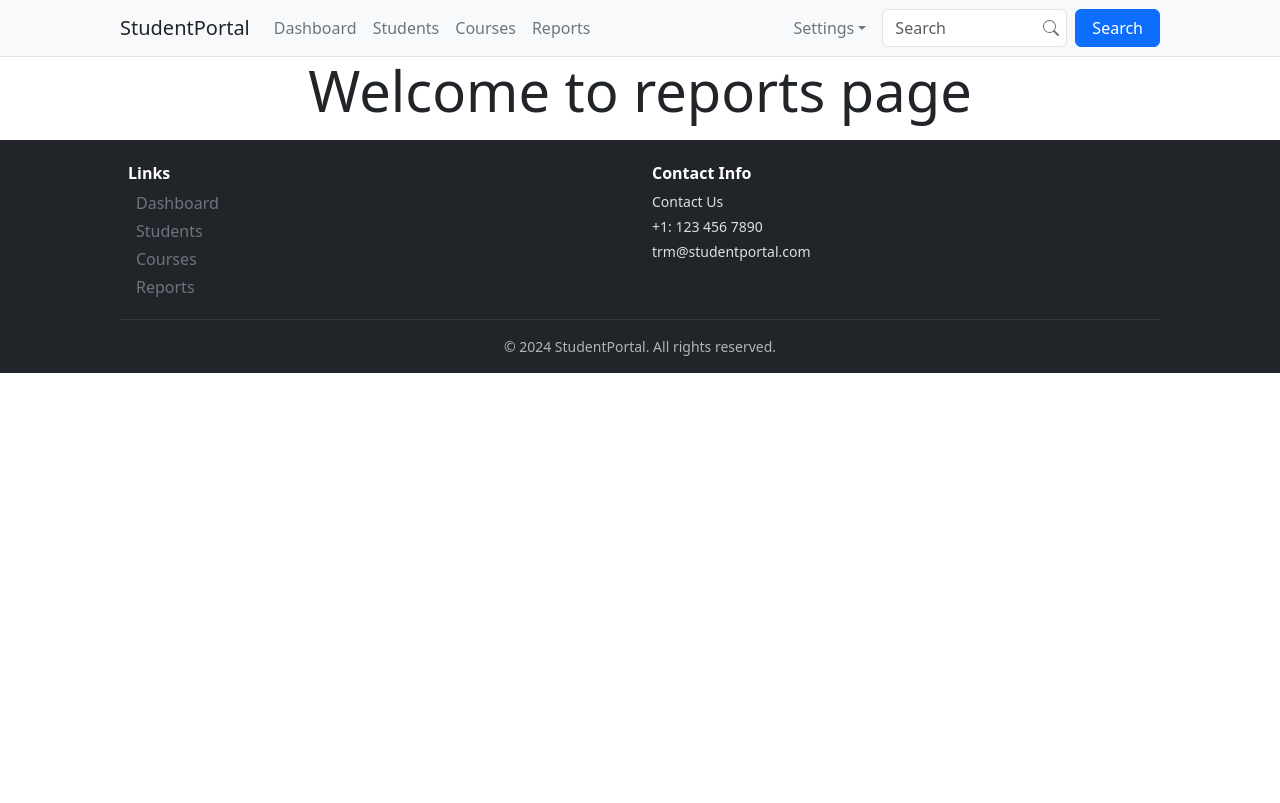
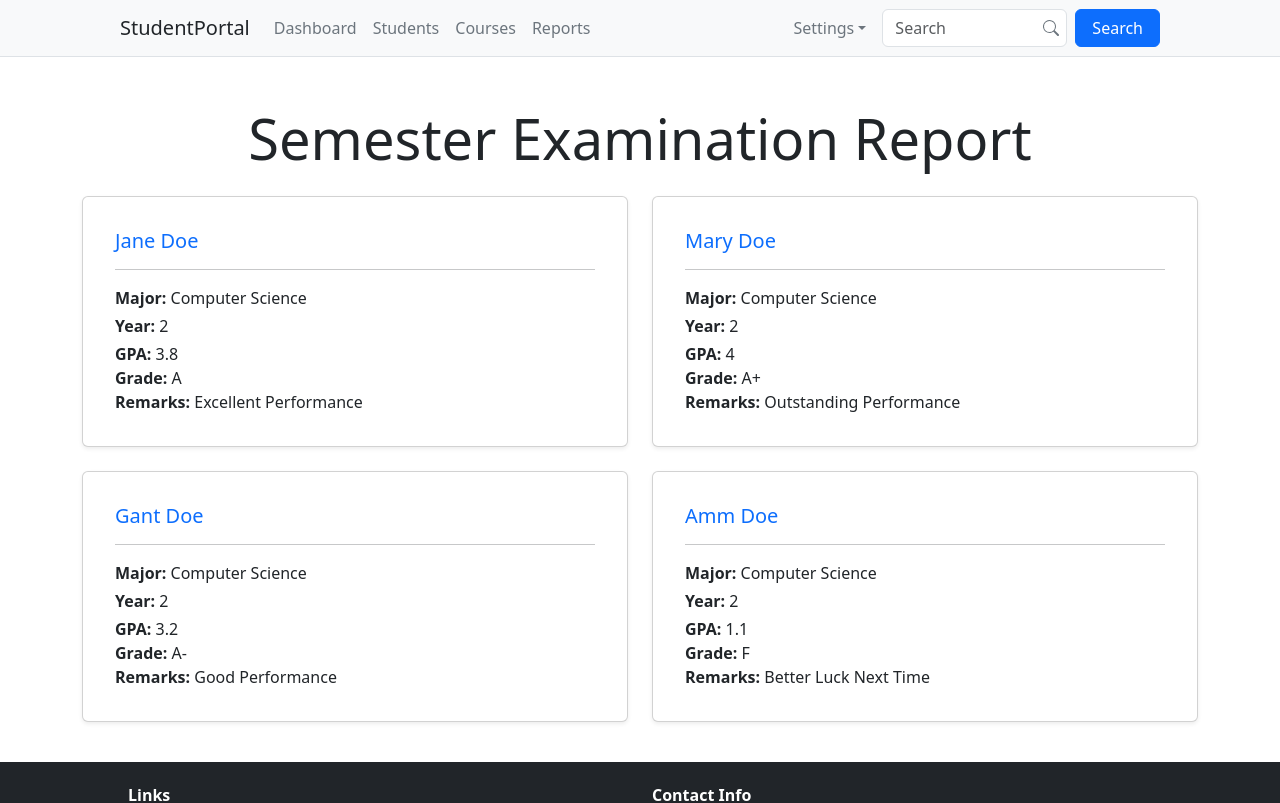
Before and after one commit to PrinkleMahshwari/student-directory, a React (Vite) app: page /reports in a window 1280 px wide. Shown: the top 803 px of the page. Built offline with nearby package versions, Linux system fonts and the light colour scheme.

Commit message:
feat: add semester examination report cards using array mapping in Reports.jsx

```diff
--- a/src/pages/Reports.jsx
+++ b/src/pages/Reports.jsx
@@ -1,8 +1,35 @@
-export default function Reports () {
+const reports = [
+    { id: 301, name: "Jane Doe", major: "Computer Science", year: 2, gpa: 3.8, grade: "A", remarks: "Excellent Performance" },
+    { id: 302, name: "Mary Doe", major: "Computer Science", year: 2, gpa: 4.0, grade: "A+", remarks: "Outstanding Performance" },
+    { id: 303, name: "Gant Doe", major: "Computer Science", year: 2, gpa: 3.2, grade: "A-", remarks: "Good Performance" },
+    { id: 304, name: "Amm Doe", major: "Computer Science", year: 2, gpa: 1.1, grade: "F", remarks: "Better Luck Next Time" },
+]
+
+export default function Reports() {
 
     return (
-        <div>
-            <h1 className="text-center display-4">Welcome to reports page</h1>
-        </div>
+        <>
+            <div className="container mt-5">
+                <h1 className="text-center display-4 mb-4">Semester Examination Report</h1>
+
+                <div className="row">
+                    {reports.map((report) => (
+                        <div key={report.id} className="col-md-6 mb-4">
+                            <div className="card hover-lift h-100 shadow-sm p-3">
+                                <div className="card-body">
+                                    <h5 className="card-title text-primary">{report.name}</h5>
+                                    <hr />
+                                    <p className="card-text mb-1"><strong>Major:</strong> {report.major}</p>
+                                    <p className="card-text mb-1"><strong>Year:</strong> {report.year}</p>
+                                    <p className="card-text mb-0"><strong>GPA:</strong> {report.gpa}</p>
+                                    <p className="card-text mb-0"><strong>Grade:</strong> {report.grade}</p>
+                                    <p className="card-text mb-0"><strong>Remarks:</strong> {report.remarks}</p>
+                                </div>
+                            </div>
+                        </div>
+                    ))}
+                </div>
+            </div>
+        </>
     )
 }
--- a/src/pages/Students.jsx
+++ b/src/pages/Students.jsx
@@ -1,8 +1,8 @@
 const students = [
     { id: 101, name: "Jane Doe", major: "Computer Science", year: 2, gpa: 3.8, email: "jane101@gamil.com", phone: "123-456-7890" },
-    { id: 102, name: "Mary Doe", major: "Computer Science", year: 2, gpa: 3.8, email: "mary102@gamil.com", phone: "123-456-7891" },
-    { id: 103, name: "Gant Doe", major: "Computer Science", year: 2, gpa: 3.8, email: "gant103@gamil.com", phone: "123-456-7892" },
-    { id: 104, name: "Amm Doe", major: "Computer Science", year: 2, gpa: 3.8, email: "amm104@gamil.com", phone: "123-456-7893" },
+    { id: 102, name: "Mary Doe", major: "Computer Science", year: 2, gpa: 4.0, email: "mary102@gamil.com", phone: "123-456-7891" },
+    { id: 103, name: "Gant Doe", major: "Computer Science", year: 2, gpa: 3.2, email: "gant103@gamil.com", phone: "123-456-7892" },
+    { id: 104, name: "Amm Doe", major: "Computer Science", year: 2, gpa: 1.1, email: "amm104@gamil.com", phone: "123-456-7893" },
 ];
 
 export default function Students() {
--- a/src/pages/studentPortal.jsx
+++ b/src/pages/studentPortal.jsx
@@ -8,9 +8,9 @@ import Footer from "../components/Footer";
 
 const students = [
   { id: 101, name: "Jane Doe", major: "Computer Science", year: 2, gpa: 3.8, tag: ".btn-outline-primary", email: "jane101@gamil.com", phone: "123-456-7890" },
-  { id: 102, name: "Mary Doe", major: "Computer Science", year: 2, gpa: 3.8, tag: ".btn-outline-danger", email: "mary102@gamil.com", phone: "123-456-7891" },
-  { id: 103, name: "Gant Doe", major: "Computer Science", year: 2, gpa: 3.8, tag: ".btn-outline-danger", email: "gant103@gamil.com", phone: "123-456-7892" },
-  { id: 104, name: "Amm Doe", major: "Computer Science", year: 2, gpa: 3.8, tag: ".btn-outline-danger", email: "amm104@gamil.com", phone: "123-456-7893" },
+  { id: 102, name: "Mary Doe", major: "Computer Science", year: 2, gpa: 4.0, tag: ".btn-outline-danger", email: "mary102@gamil.com", phone: "123-456-7891" },
+  { id: 103, name: "Gant Doe", major: "Computer Science", year: 2, gpa: 3.2, tag: ".btn-outline-danger", email: "gant103@gamil.com", phone: "123-456-7892" },
+  { id: 104, name: "Amm Doe", major: "Computer Science", year: 2, gpa: 1.1, tag: ".btn-outline-danger", email: "amm104@gamil.com", phone: "123-456-7893" },
 ];
 
 
```
Also changed, not shown: src/components/Navbar.jsx (line endings or trailing spaces).
